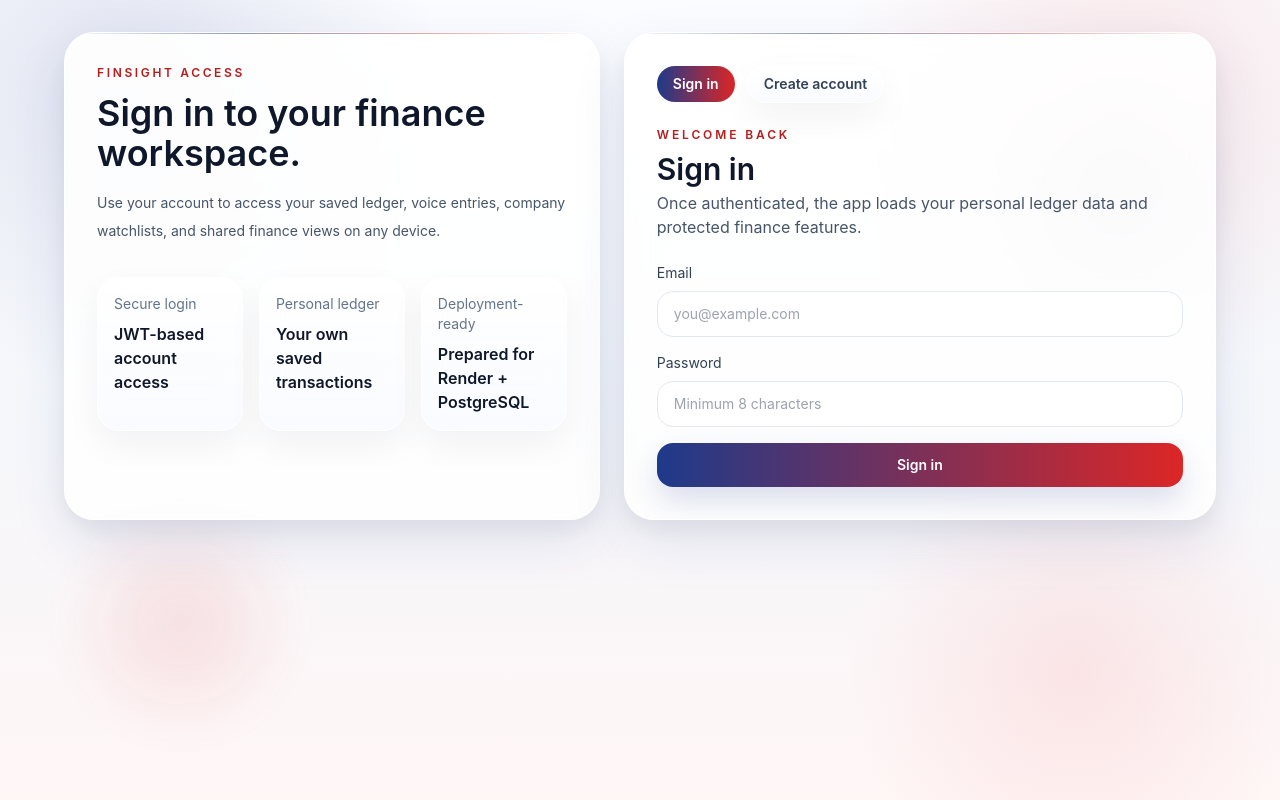
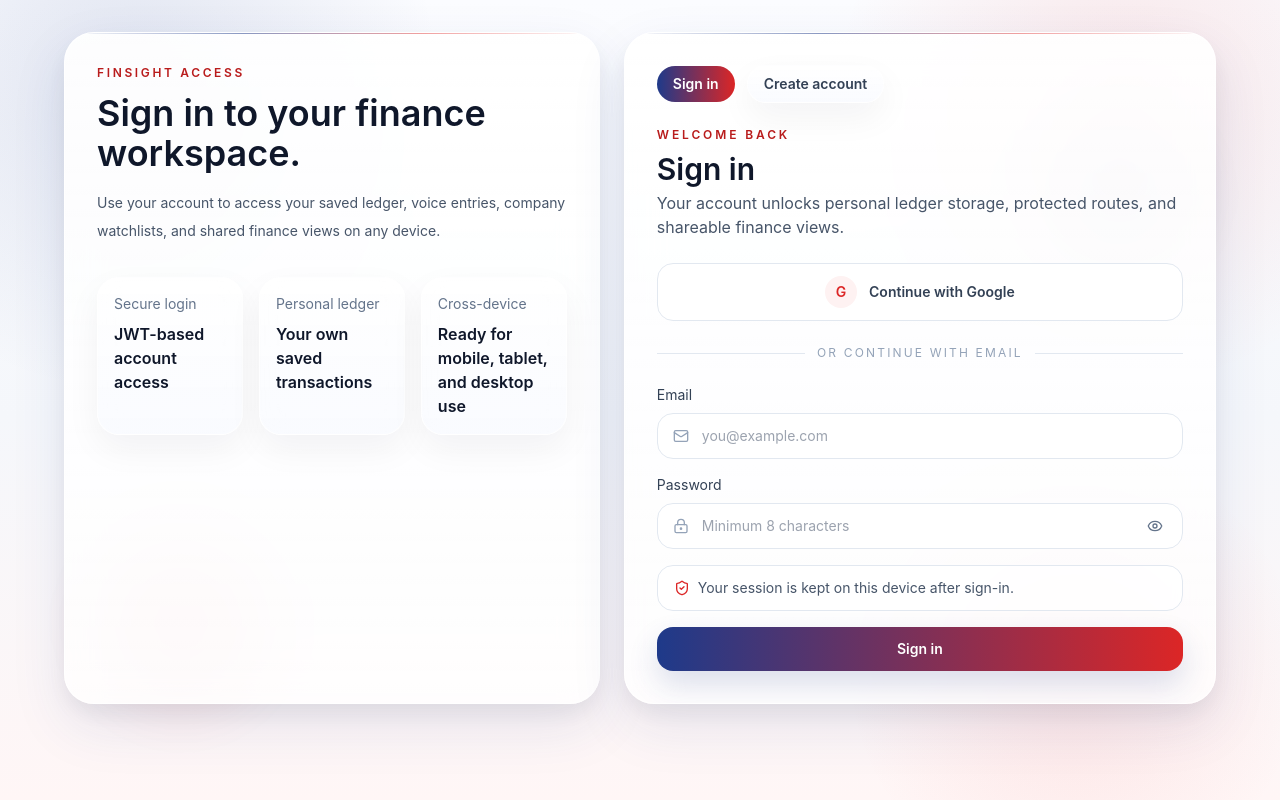
Before and after one commit to Dhairya1111/Finsight, a React (Vite) app in the folder frontend/: page /login in a window 1280 px wide. Built offline with nearby package versions, Linux system fonts and the light colour scheme; no server answers.

Commit message:
style: improve login experience and social auth scaffold

```diff
--- a/frontend/src/pages/LoginPage.tsx
+++ b/frontend/src/pages/LoginPage.tsx
@@ -1,3 +1,4 @@
+import { Eye, EyeOff, LockKeyhole, Mail, ShieldCheck } from "lucide-react";
 import { FormEvent, useState } from "react";
 import { Navigate, useLocation, useNavigate } from "react-router-dom";
 
@@ -13,11 +14,13 @@ export function LoginPage() {
   const [email, setEmail] = useState("");
   const [fullName, setFullName] = useState("");
   const [password, setPassword] = useState("");
+  const [showPassword, setShowPassword] = useState(false);
   const [submitting, setSubmitting] = useState(false);
   const [error, setError] = useState<string | null>(null);
 
   const redirectTo =
     (location.state as { from?: string } | null)?.from ?? "/dashboard";
+  const googleConfigured = Boolean(import.meta.env.VITE_GOOGLE_CLIENT_ID);
 
   if (loading) {
     return <LoadingState label="Loading account access…" />;
@@ -64,7 +67,7 @@ export function LoginPage() {
             {[
               ["Secure login", "JWT-based account access"],
               ["Personal ledger", "Your own saved transactions"],
-              ["Deployment-ready", "Prepared for Render + PostgreSQL"],
+              ["Cross-device", "Ready for mobile, tablet, and desktop use"],
             ].map(([label, value]) => (
               <div key={label} className="app-subtle-panel rounded-[22px] p-4">
                 <p className="text-sm text-slate-500">{label}</p>
@@ -104,12 +107,37 @@ export function LoginPage() {
             <SectionHeading
               eyebrow={mode === "login" ? "Welcome back" : "New account"}
               title={mode === "login" ? "Sign in" : "Create your account"}
-              description="Once authenticated, the app loads your personal ledger data and protected finance features."
+              description="Your account unlocks personal ledger storage, protected routes, and shareable finance views."
             />
           </div>
 
+          <div className="mt-6 grid gap-3">
+            <button
+              type="button"
+              disabled={!googleConfigured}
+              className="inline-flex items-center justify-center gap-3 rounded-2xl border border-slate-200 bg-white px-5 py-3 text-sm font-semibold text-slate-700 transition hover:bg-slate-50 disabled:cursor-not-allowed disabled:opacity-60"
+            >
+              <span className="inline-flex h-8 w-8 items-center justify-center rounded-full bg-red-50 text-red-600">
+                G
+              </span>
+              Continue with Google
+            </button>
+            {!googleConfigured ? (
+              <p className="text-xs text-slate-500">
+                Google sign-in can be enabled later by adding a Google client ID
+                in deployment settings.
+              </p>
+            ) : null}
+          </div>
+
+          <div className="my-6 flex items-center gap-3 text-xs uppercase tracking-[0.18em] text-slate-400">
+            <div className="h-px flex-1 bg-slate-200" />
+            <span>or continue with email</span>
+            <div className="h-px flex-1 bg-slate-200" />
+          </div>
+
           {error ? (
-            <div className="mt-5 rounded-2xl border border-rose-200 bg-rose-50 px-4 py-3 text-sm text-rose-700">
+            <div className="rounded-2xl border border-rose-200 bg-rose-50 px-4 py-3 text-sm text-rose-700">
               {error}
             </div>
           ) : null}
@@ -130,28 +158,57 @@ export function LoginPage() {
 
             <label className="block text-sm text-slate-700">
               Email
+              <div className="relative mt-2">
+                <Mail className="pointer-events-none absolute left-4 top-1/2 h-4 w-4 -translate-y-1/2 text-slate-400" />
                 <input
                   type="email"
-                className="mt-2 w-full rounded-2xl border border-slate-200 bg-white px-4 py-3 text-slate-900 outline-none transition focus:border-red-300 focus:ring-4 focus:ring-red-100"
+                  className="w-full rounded-2xl border border-slate-200 bg-white py-3 pl-11 pr-4 text-slate-900 outline-none transition focus:border-red-300 focus:ring-4 focus:ring-red-100"
                   value={email}
                   onChange={(event) => setEmail(event.target.value)}
                   placeholder="you@example.com"
+                  autoComplete="email"
                   required
                 />
+              </div>
             </label>
 
             <label className="block text-sm text-slate-700">
               Password
+              <div className="relative mt-2">
+                <LockKeyhole className="pointer-events-none absolute left-4 top-1/2 h-4 w-4 -translate-y-1/2 text-slate-400" />
                 <input
-                type="password"
-                className="mt-2 w-full rounded-2xl border border-slate-200 bg-white px-4 py-3 text-slate-900 outline-none transition focus:border-red-300 focus:ring-4 focus:ring-red-100"
+                  type={showPassword ? "text" : "password"}
+                  className="w-full rounded-2xl border border-slate-200 bg-white py-3 pl-11 pr-12 text-slate-900 outline-none transition focus:border-red-300 focus:ring-4 focus:ring-red-100"
                   value={password}
                   onChange={(event) => setPassword(event.target.value)}
                   placeholder="Minimum 8 characters"
+                  autoComplete={
+                    mode === "login" ? "current-password" : "new-password"
+                  }
                   required
                   minLength={8}
                 />
+                <button
+                  type="button"
+                  onClick={() => setShowPassword((current) => !current)}
+                  className="absolute right-3 top-1/2 -translate-y-1/2 rounded-lg p-2 text-slate-500 transition hover:bg-slate-50 hover:text-slate-700"
+                  aria-label={showPassword ? "Hide password" : "Show password"}
+                >
+                  {showPassword ? (
+                    <EyeOff className="h-4 w-4" />
+                  ) : (
+                    <Eye className="h-4 w-4" />
+                  )}
+                </button>
+              </div>
             </label>
+
+            <div className="flex items-center justify-between rounded-2xl border border-slate-200 bg-white/70 px-4 py-3 text-sm text-slate-600">
+              <div className="inline-flex items-center gap-2">
+                <ShieldCheck className="h-4 w-4 text-red-600" />
+                <span>Your session is kept on this device after sign-in.</span>
+              </div>
+            </div>
 
             <button
               type="submit"
```
Lines whose indentation alone changed are shown as unchanged.
